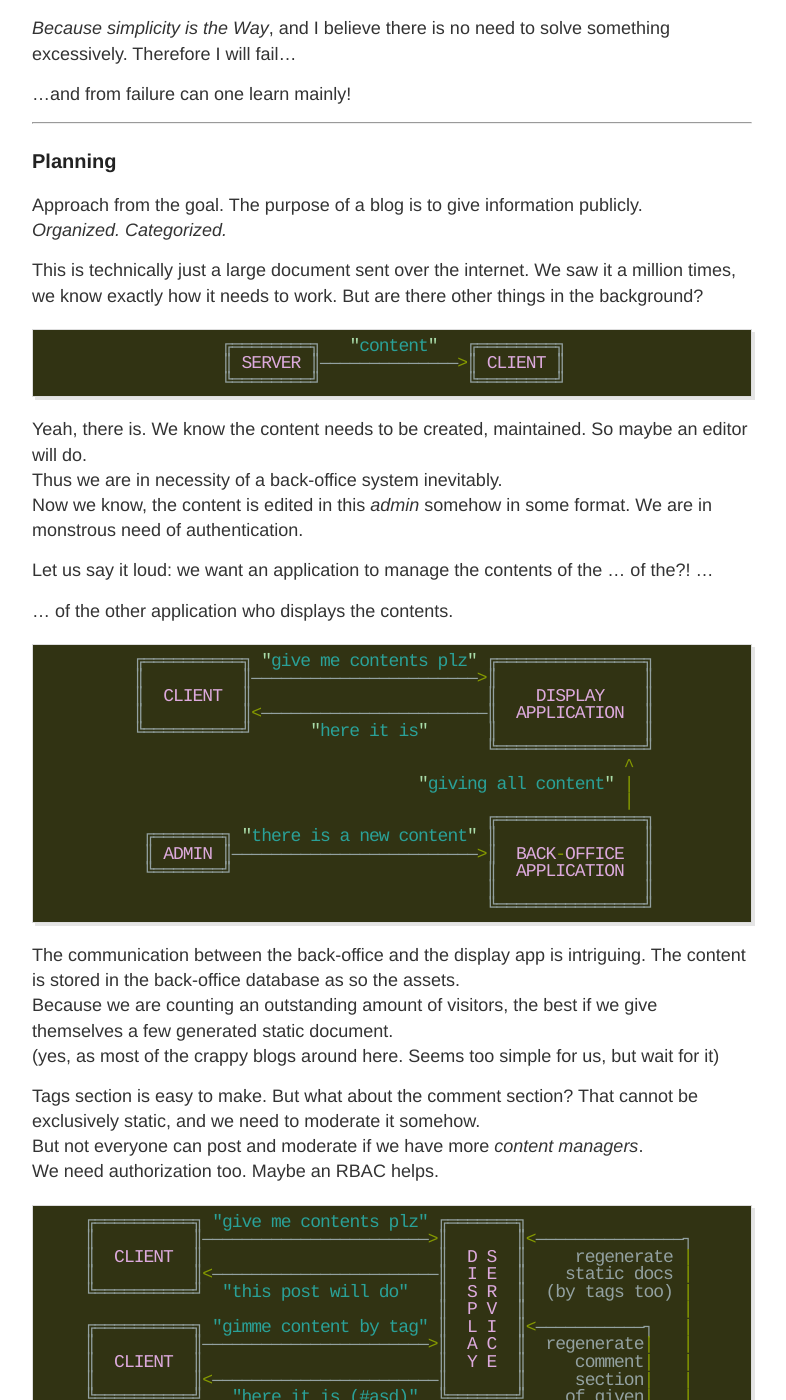
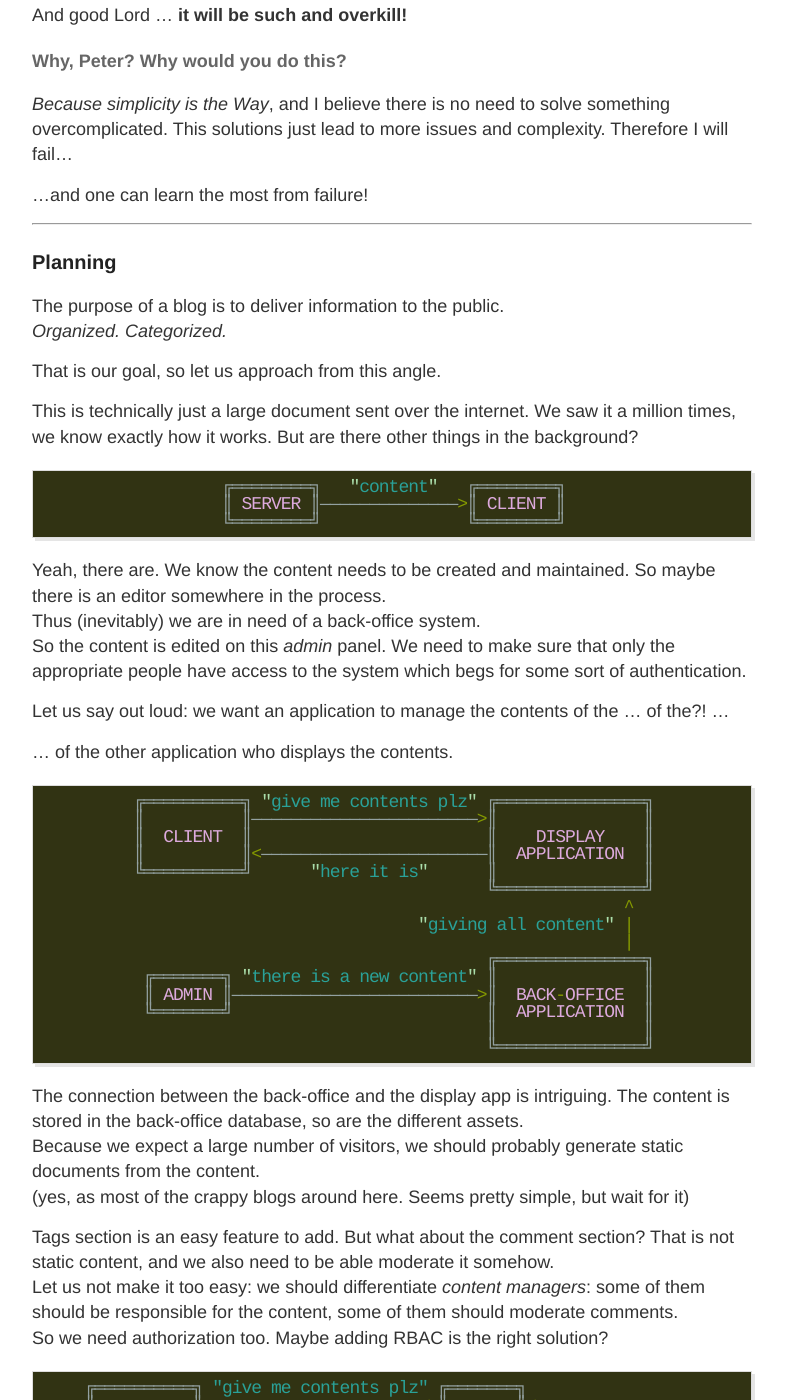
Before and after one commit to Mikopet/mikopet.dev, a Jekyll site: the page built from _posts/2020-12-24-hello-world.md, in a window 1280 px wide and 1400 px high, scrolled down 690 px. Shown: the whole window, without its empty margins (248-1034 px from the left). Built offline with Jekyll 4.4.1, drawn with Linux system fonts in a browser that asks for light colours; some of the changed text lies outside the part shown.

Commit message:
CONTENT #1: fixing grammar by lectors

````diff
--- a/_posts/2020-12-24-hello-world.md
+++ b/_posts/2020-12-24-hello-world.md
@@ -8,34 +8,36 @@
 
 ### Abstract
 
-Every blog about development starts with new development. Why is that? _It is because:_
+Almost every development themed blog starts with the development of the very same blog. Why is that? _It is because:_
 
 > We coders love to create, love to achieve. It is a game for us to challenge ourselves every damn day.
 >
 > -by me, 2020. Christmas Eve
 
-This channel of information is not different. Just in approach.
-I want to guide you through the process:
-how I plan this, how I build this, how it should work, how it failed (before I could use it)
+This blog is not an exception from that rule either, although it takes a slightly different approach.
+I want to guide you through the thoughtprocess of said new project:
+how I planned and would have built this blog, how it should have worked and how it failed (before I could have even used it).
 
-And good Lord ... **I will do it as overkill as possible!**
+And good Lord ... **it will be such and overkill!**
 
-#### Why, Peter? Why do you do this?
+#### Why, Peter? Why would you do this?
 
-_Because simplicity is the Way_, and I believe there is no need to solve something excessively.
+_Because simplicity is the Way_, and I believe there is no need to solve something overcomplicated. This solutions just lead to more issues and complexity.
 Therefore I will fail...
 
-...and from failure can one learn mainly!
+...and one can learn the most from failure!
 
 ---
 
 ### Planning
 
-Approach from the goal. The purpose of a blog is to give information publicly.
+The purpose of a blog is to deliver information to the public.
 _Organized. Categorized._
 
+That is our goal, so let us approach from this angle.
+
 This is technically just a large document sent over the internet.
-We saw it a million times, we know exactly how it needs to work. But are there other things in the background?
+We saw it a million times, we know exactly how it works. But are there other things in the background?
 
 ```qml
 ╔════════╗   "content"   ╔════════╗
@@ -44,11 +46,12 @@
 ```
 {:.boxes}
 
-Yeah, there is. We know the content needs to be created, maintained. So maybe an editor will do.
-Thus we are in necessity of a back-office system inevitably.
-Now we know, the content is edited in this _admin_ somehow in some format. We are in monstrous need of authentication.
+Yeah, there are. We know the content needs to be created and maintained. So maybe there is an editor somewhere in the process.
+Thus (inevitably) we are in need of a back-office system.
+So the content is edited on this _admin_ panel.
+We need to make sure that only the appropriate people have access to the system which begs for some sort of authentication.
 
-Let us say it loud: we want an application to manage the contents of the ... of the?! ...
+Let us say out loud: we want an application to manage the contents of the ... of the?! ...
 
 ... of the other application who displays the contents.
 
@@ -71,13 +74,13 @@
 ```
 {:.boxes}
 
-The communication between the back-office and the display app is intriguing. The content is stored in the back-office database as so the assets.
-Because we are counting an outstanding amount of visitors, the best if we give themselves a few generated static document.
-(yes, as most of the crappy blogs around here. Seems too simple for us, but wait for it)
+The connection between the back-office and the display app is intriguing. The content is stored in the back-office database, so are the different assets.
+Because we expect a large number of visitors, we should probably generate static documents from the content.
+(yes, as most of the crappy blogs around here. Seems pretty simple, but wait for it)
 
-Tags section is easy to make. But what about the comment section? That cannot be exclusively static, and we need to moderate it somehow.
-But not everyone can post and moderate if we have more _content managers_.
-We need authorization too. Maybe an RBAC helps.
+Tags section is an easy feature to add. But what about the comment section? That is not static content, and we also need to be able moderate it somehow.
+Let us not make it too easy: we should differentiate _content managers_: some of them should be responsible for the content, some of them should moderate comments.
+So we need authorization too. Maybe adding RBAC is the right solution?
 
 ```ruby
 ╔══════════╗ "give me contents plz" ╔═══════╗
@@ -119,32 +122,32 @@
 ```
 {:.boxes}
 
-And do not forget, we need to separate the back-office frontend code from the backend. So that is truly two apps.
+And do not forget, we need to separate the back-office frontend code from the backend. So in fact those are rather two apps.
 
-But can we operate more entities from this only engine? Why not! Just some route magic.
-And we want to do all of this in a modern manner. We **must** use microservices. We must set up autoscale.
+But can we manage more entities in this application? Why not! Just apply some route magic.
+Obviously, we want to do all of this in a fashionable manner. So we **have to** use microservices with auto scaling.
 
-A Kubernetes cluster is needed too unequivocally. __* evil laugh *__
+Finally, we have the perfect reason to add Kubernetes to the mix. __* evil laugh *__
 
 ---
 
 ### Conclusion
 
-I did just planned the IT architecture and infrastructure of a segment of a billions USD worth global market?
-Yeeeeeah... broadly. Now I have a universal solution for hosting any and many online newspaper/blog.
+Did I just plan the IT architecture and infrastructure for a segment of a billions USD worth global market?
+Yeeeeeah... broadly. Now I have a universal solution for hosting any online newspaper/blog.
 I assume most of these "blog" platform companies have something like this.
 
-Nevertheless, I just tossed some buzzwords: the job is undone.
+Nevertheless, I just tossed in some buzzwords: the job is undone.
 
-But I am no company (that is actually a lie), and need no such complexity.
-This is how I failed this project _before it starts_.
+But I am not a company (that is actually a lie), and need no such complexity.
+This is how I failed this project _before it started_.
 
-A simple HTML document which includes the content from somewhere what compiles the markdown is more than enough for me yet.
-Maybe with a 3rd party comment service ;-)
+A simple HTML document generated from markdown is more than enough for me at this point.
+With a third-party comment service ;-)
 
-**This the conception of this blog. Modelling, planning, maybe some practical implementation.
-Trying out technologies, make experiments, and fail!
-We learn together...**
+**This the concept of this blog. Modeling, planning, maybe some practical implementation.
+Trying out technologies, experimenting, and failing....a lot!
+Let us learn together...**
 
 > The task is done; the Maker rests.
 >
````
